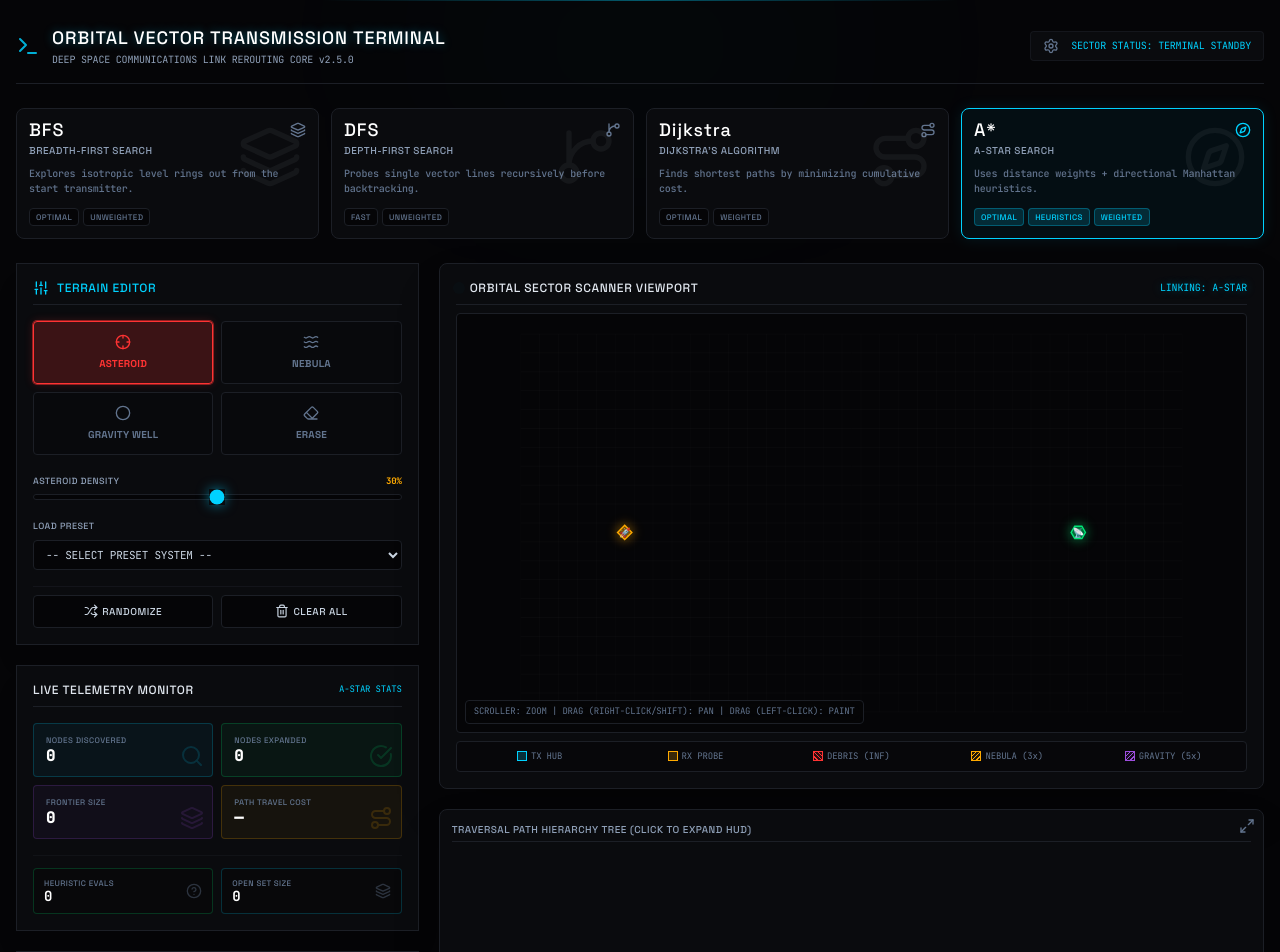
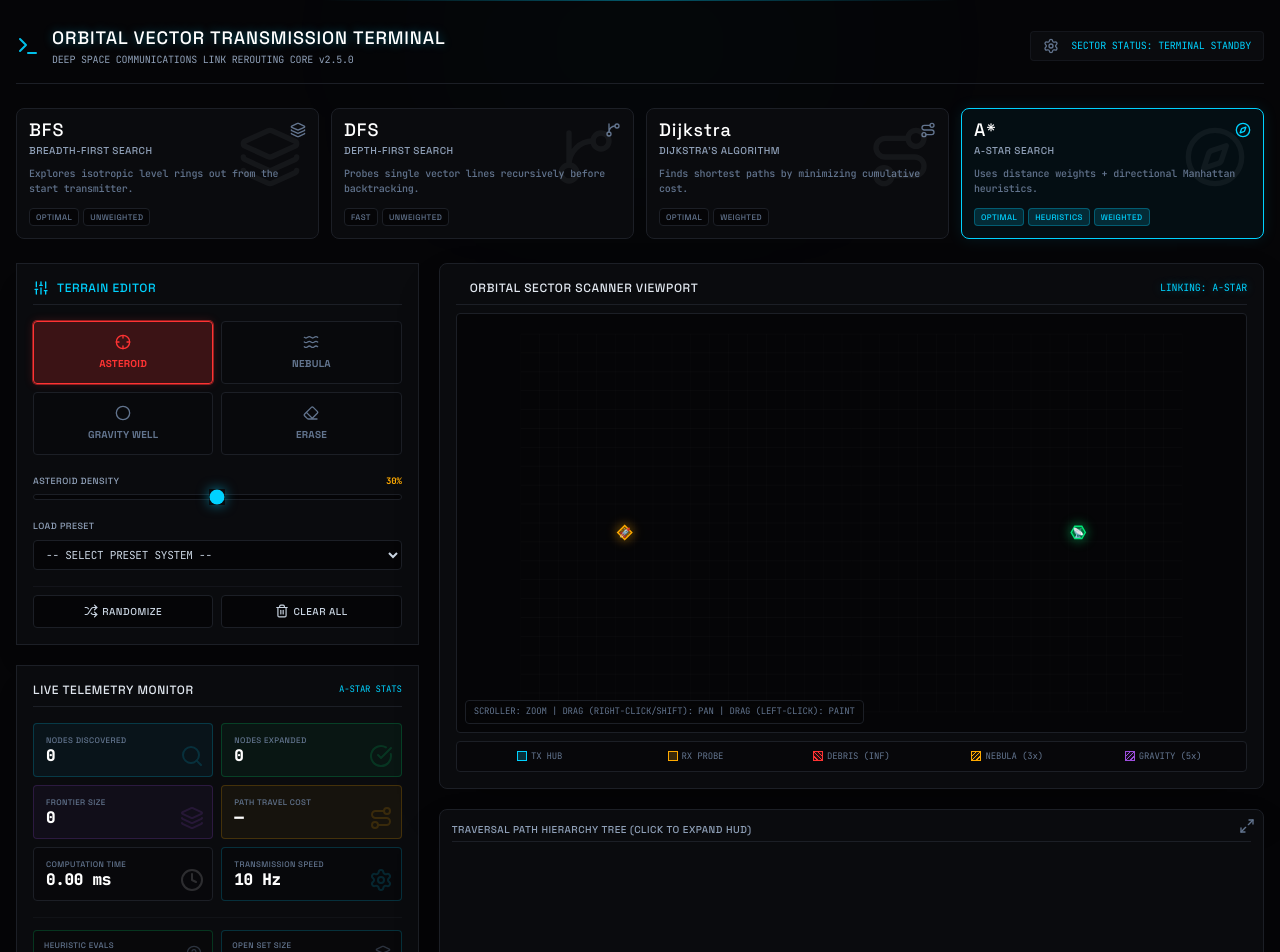
Before and after one commit to NebulaVoltage/Space-Mission-Control-, a React (Vite) app: page / in a window 1280 px wide. Shown: the top 952 px of the page. Built offline with nearby package versions, Linux system fonts and the light colour scheme.

Commit message:
Add algorithm computation execution time and speed metrics to the live telemetry dashboard

```diff
--- a/src/components/inspector/AlgorithmInspector.jsx
+++ b/src/components/inspector/AlgorithmInspector.jsx
@@ -1,4 +1,4 @@
-import { Search, CheckCircle, Layers, Route, AlertCircle, TrendingUp, GitPullRequest, Settings, HelpCircle, HardDrive } from 'lucide-react';
+import { Search, CheckCircle, Layers, Route, AlertCircle, TrendingUp, GitPullRequest, Settings, HelpCircle, HardDrive, Clock } from 'lucide-react';
 import { AlgorithmName, SimStatus } from '../../engine/eventTypes.js';
 
 export default function AlgorithmInspector({ snapshot }) {
@@ -9,9 +9,17 @@ export default function AlgorithmInspector({ snapshot }) {
     metrics = {},
     status = SimStatus.IDLE,
     pathFound,
+    computationTime = 0,
   } = snapshot;
 
   const isComplete = status === SimStatus.COMPLETE;
+
+  // Format computation execution time
+  const displayCompTime = computationTime === 0
+    ? '0.00 ms'
+    : computationTime < 0.01
+    ? '< 0.01 ms'
+    : `${computationTime.toFixed(3)} ms`;
 
   // Build standard metrics list
   const commonMetrics = [
@@ -43,7 +51,22 @@ export default function AlgorithmInspector({ snapshot }) {
       color: 'text-neon-amber border-neon-amber/20 bg-neon-amber/5',
       desc: 'Total cumulative path edge transit weight.',
     },
+    {
+      label: 'COMPUTATION TIME',
+      value: displayCompTime,
+      icon: Clock,
+      color: 'text-white border-cyber-gray-light bg-cyber-black/35',
+      desc: 'Exact CPU execution time of the pathfinding algorithm.',
+    },
+    {
+      label: 'TRANSMISSION SPEED',
+      value: `${snapshot.speed || 0} Hz`,
+      icon: Settings,
+      color: 'text-neon-cyan border-neon-cyan/20 bg-cyber-black/35',
+      desc: 'Current simulation step processing frequency.',
+    },
   ];
+
 
   // Build algorithm-specific metrics
   const getAlgoMetrics = () => {
--- a/src/engine/simulationEngine.js
+++ b/src/engine/simulationEngine.js
@@ -218,6 +218,7 @@ export class SimulationEngine {
     this._goalKey = null;
     this._grid = null;
     this._lastFrameTime = 0;
+    this.computationTime = 0;
   }
 
   /**
@@ -235,6 +236,7 @@ export class SimulationEngine {
     if (!algDef) throw new Error(`Unknown algorithm: ${algorithmName}`);
 
     // Run generator to completion, collecting all events
+    const t0 = performance.now();
     const gen = algDef.generator(grid, start, goal, options);
     this.events = [];
     let result = gen.next();
@@ -242,6 +244,8 @@ export class SimulationEngine {
       this.events.push(result.value);
       result = gen.next();
     }
+    const t1 = performance.now();
+    this.computationTime = t1 - t0;
 
     this.currentStep = -1;
     this.status = SimStatus.PAUSED;
@@ -342,6 +346,7 @@ export class SimulationEngine {
         },
         path: null, pathCost: 0, pathFound: null,
         currentEvent: null, events: this.events, explanation: null,
+        computationTime: 0,
       };
     }
 
@@ -371,6 +376,7 @@ export class SimulationEngine {
         totalSteps: this.events.length,
         speed: this.speed,
         events: this.events,
+        computationTime: this.computationTime,
       };
     }
     return this._snapshot;
@@ -397,6 +403,7 @@ export class SimulationEngine {
     this.status = SimStatus.IDLE;
     this.algorithm = null;
     this._snapshot = null;
+    this.computationTime = 0;
   }
 
   // ── Internal ────────────────────────────────────────────────
```
